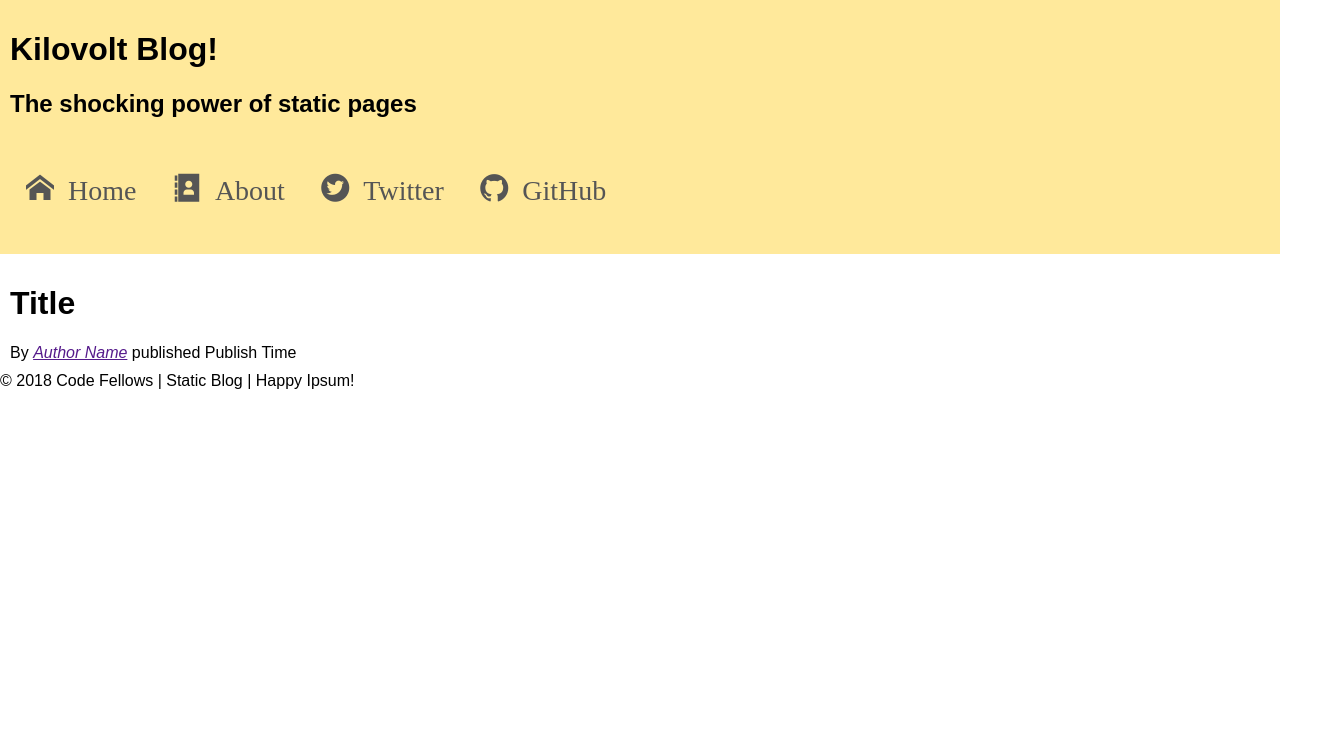
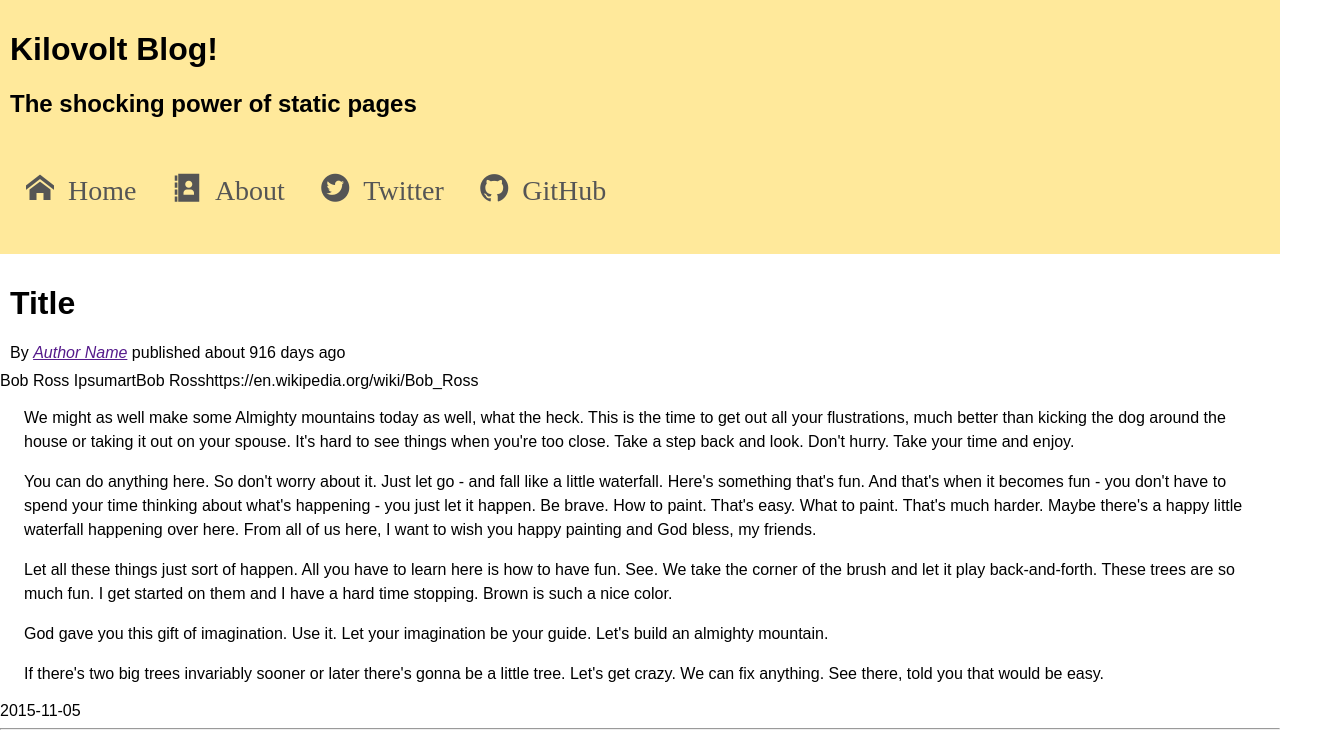
Before and after one commit to mattgdev/02-jquery-and-the-dom-1, a plain HTML site: page matt-andrew/index.html in a window 1280 px wide. Shown: the top 735 px of the page, 1334 px wide, since content can reach past the window. Drawn offline with nearby package versions, Linux system fonts and the light colour scheme; files whose address does not match are found by name.

Commit message:
Worked on articles.js

```diff
--- a/matt-andrew/index.html
+++ b/matt-andrew/index.html
@@ -4,6 +4,7 @@
   <meta charset="UTF-8">
   <title>Lab 2</title>
   <meta name="viewport" content="width=device-width, initial-scale=1">
+  <script src="https://ajax.googleapis.com/ajax/libs/jquery/3.3.1/jquery.min.js"></script>
   <link rel="stylesheet" href="vendor/styles/normalize.css">
   <link rel="stylesheet" href="vendor/styles/base.css">
   <link rel="stylesheet" href="vendor/styles/icons.css">
@@ -52,5 +53,6 @@
 <!-- // TODO: Include any/all needed script tags -->
 <script src="scripts/blogArticles.js"></script>
 <script src="scripts/article.js"></script>
+
 </body>
 </html>
--- a/matt-andrew/scripts/article.js
+++ b/matt-andrew/scripts/article.js
@@ -23,16 +23,17 @@ Article.prototype.toHtml = function() {
   // COMMENT: What is the benefit of cloning the article? (see the jQuery docs)
   // Cloning the article lets us keep the information in a seperate JS page instead of cluttering up our main article.js with the entirety of each article
 
-  let $newArticle = $('article.template').clone();
+  let $newArticle = $('article.template').clone().removeClass('template');
   /* DONE: This cloned article still has a class of template. In our modules.css stylesheet, we should give all elements with a class of template a display of none so that our template does not display in the browser. But, we also need to make sure we're not accidentally hiding our cloned article. */
 
   if (!this.publishedOn) $newArticle.addClass('draft');
-  $newArticle.attr('data-category', this.category);
-  $newArticle.attr('author', this.author);
-  $newArticle.attr('author-url', this.authorUrl);
-  $newArticle.attr('title', this.title);
-  $newArticle.attr('body', this.body);
-  $newArticle.attr('published-on', this.publishedOn);
+  $newArticle.append(this.title);
+  $newArticle.append(this.category);
+  $newArticle.append(this.author);
+  $newArticle.append(this.authorUrl);
+  $newArticle.append(this.body);
+  $newArticle.append(this.publishedOn);
+  console.log($newArticle)
   /* DONE: Now use jQuery traversal and setter methods to fill in the rest of the current template clone with values of the properties of this particular Article instance.
     We need to fill in:
       1. author name,
@@ -54,11 +55,23 @@ rawData.sort(function(a,b) {
 
 // TODO: Refactor these for loops using the .forEach() array method.
 
+
+// rawData.forEach(function(elements){
+//   articles.push(new Article(rawData[i]));
+// })
+
+
 for(let i = 0; i < rawData.length; i++) {
   articles.push(new Article(rawData[i]));
+  console.log('xxxxx')
 }
 
-console.log(articles);
+
+// articles.forEach(function(elements){
+//   $('#articles').append(articles[i].toHtml());
+// })
+
+
 
 for(let i = 0; i < articles.length; i++) {
   $('#articles').append(articles[i].toHtml());
--- a/matt-andrew/vendor/styles/modules.css
+++ b/matt-andrew/vendor/styles/modules.css
@@ -2,9 +2,7 @@
   display: none;
 }
 
-article.template {
-  display: inline;
-}
+
 
 .clearfix {
   background-color: #ffe99b;
```
